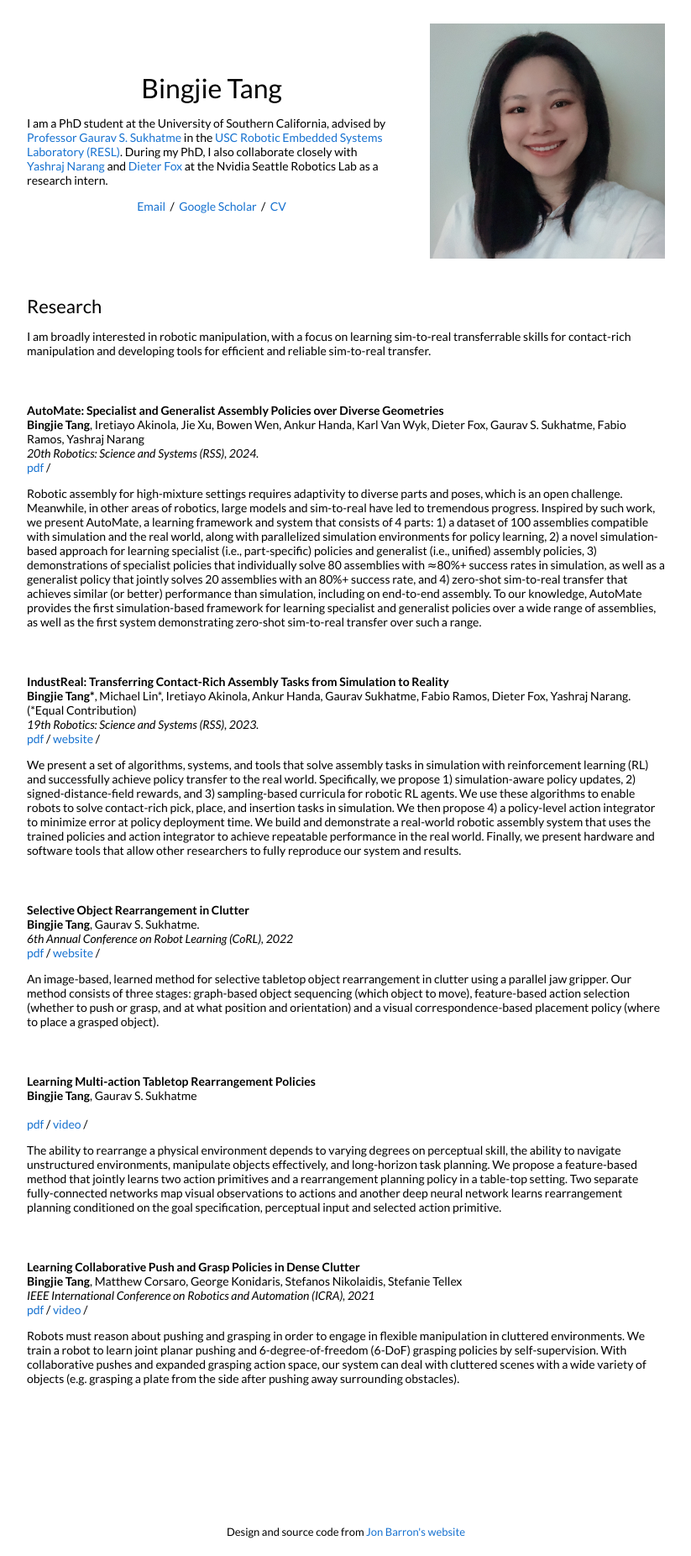
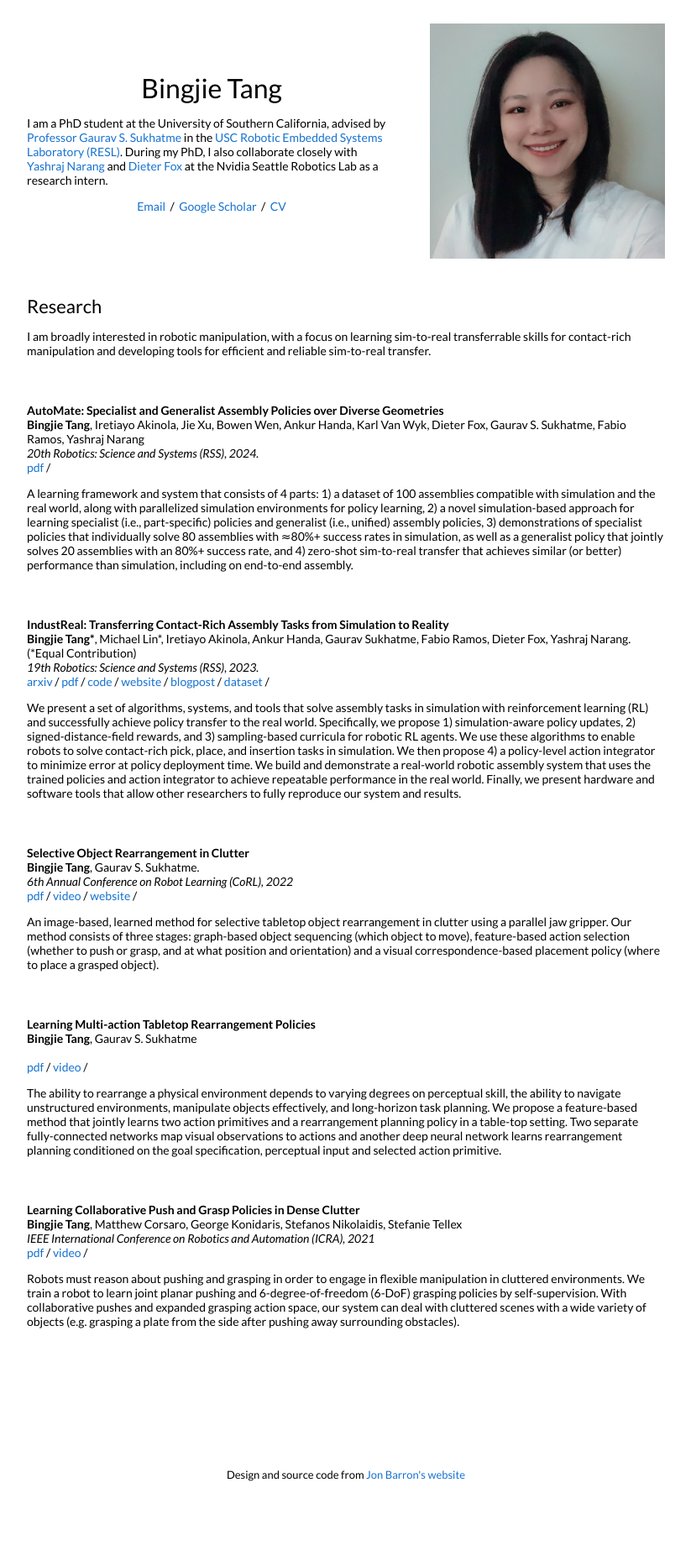
Before and after one commit to bingjietang718/bingjietang718.github.io, a Jekyll site: the page built from _posts/2024-05-18-rss.markdown, in a window 1280 px wide. Shown: the whole page at 84% size, without its empty margins (228-1051 px from the left). Built offline with Jekyll 4.4.1, drawn with Linux system fonts in a browser that asks for light colours; after the commit the page ends 1785 px from its top, so only the background shows below that.

Commit message:
update paper info

```diff
--- a/_layouts/default.html
+++ b/_layouts/default.html
@@ -86,6 +86,12 @@
               {% endif %}
               {% if post.website %}
               <a href="{{post.website}}">website</a> /
+              {% endif %}
+              {% if post.blogpost %}
+              <a href="{{post.blogpost}}">blogpost</a> /
+              {% endif %}
+              {% if post.dataset %}
+              <a href="{{post.dataset}}">dataset</a> /
               {% endif %}
               {% if post.poster %}
               <a href="{{post.poster}}">poster</a> /
--- a/_posts/2022-12-14-corl.markdown
+++ b/_posts/2022-12-14-corl.markdown
@@ -7,6 +7,7 @@ categories: research
 authors: "<strong>Bingjie Tang</strong>, Gaurav S. Sukhatme."
 venue: "6th Annual Conference on Robot Learning (CoRL), 2022"
 pdf: /pdfs/corl2022.pdf
+video: https://www.youtube.com/watch?v=2KGBUB-SOKc
 website: https://sites.google.com/view/selective-rearrangement
 ---
 An image-based, learned method for selective tabletop object rearrangement in clutter using a parallel jaw gripper. Our method consists of three stages: graph-based object sequencing (which object to move), feature-based action selection (whether to push or grasp, and at what position and orientation) and a visual correspondence-based placement policy (where to place a grasped object).
--- a/_posts/2023-04-28-rss.markdown
+++ b/_posts/2023-04-28-rss.markdown
@@ -7,6 +7,10 @@ categories: research
 authors: "<strong>Bingjie Tang&#42;</strong>, Michael Lin&#42;, Iretiayo Akinola, Ankur Handa, Gaurav Sukhatme, Fabio Ramos, Dieter Fox, Yashraj Narang. (&#42;Equal Contribution)"
 venue: "19th Robotics: Science and Systems (RSS), 2023."
 pdf: /pdfs/rss2023.pdf
+arxiv: https://arxiv.org/abs/2305.17110
+blogpost: https://developer.nvidia.com/blog/transferring-industrial-robot-assembly-tasks-from-simulation-to-reality/
+dataset: https://github.com/NVlabs/industrealkit
+code: https://github.com/NVIDIA-Omniverse/IsaacGymEnvs/blob/main/docs/industreal.md
 website: https://sites.google.com/nvidia.com/industreal
 ---
 We present a set of algorithms, systems, and tools that solve assembly tasks in simulation with reinforcement learning (RL) and successfully achieve policy transfer to the real world. Specifically, we propose 1) simulation-aware policy updates, 2) signed-distance-field rewards, and 3) sampling-based curricula for robotic RL agents. We use these algorithms to enable robots to solve contact-rich pick, place, and insertion tasks in simulation. We then propose 4) a policy-level action integrator to minimize error at policy deployment time. We build and demonstrate a real-world robotic assembly system that uses the trained policies and action integrator to achieve repeatable performance in the real world. Finally, we present hardware and software tools that allow other researchers to fully reproduce our system and results.
--- a/_posts/2024-05-18-rss.markdown
+++ b/_posts/2024-05-18-rss.markdown
@@ -9,4 +9,4 @@ venue: "20th Robotics: Science and Systems (RSS), 2024."
 pdf: /pdfs/rss2024.pdf
 # website: https://sites.google.com/nvidia.com/industreal
 ---
-Robotic assembly for high-mixture settings requires adaptivity to diverse parts and poses, which is an open challenge. Meanwhile, in other areas of robotics, large models and sim-to-real have led to tremendous progress. Inspired by such work, we present AutoMate, a learning framework and system that consists of 4 parts: 1) a dataset of 100 assemblies compatible with simulation and the real world, along with parallelized simulation environments for policy learning, 2) a novel simulation-based approach for learning specialist (i.e., part-specific) policies and generalist (i.e., unified) assembly policies, 3) demonstrations of specialist policies that individually solve 80 assemblies with ≈80%+ success rates in simulation, as well as a generalist policy that jointly solves 20 assemblies with an 80%+ success rate, and 4) zero-shot sim-to-real transfer that achieves similar (or better) performance than simulation, including on end-to-end assembly. To our knowledge, AutoMate provides the first simulation-based framework for learning specialist and generalist policies over a wide range of assemblies, as well as the first system demonstrating zero-shot sim-to-real transfer over such a range.
+A learning framework and system that consists of 4 parts: 1) a dataset of 100 assemblies compatible with simulation and the real world, along with parallelized simulation environments for policy learning, 2) a novel simulation-based approach for learning specialist (i.e., part-specific) policies and generalist (i.e., unified) assembly policies, 3) demonstrations of specialist policies that individually solve 80 assemblies with ≈80%+ success rates in simulation, as well as a generalist policy that jointly solves 20 assemblies with an 80%+ success rate, and 4) zero-shot sim-to-real transfer that achieves similar (or better) performance than simulation, including on end-to-end assembly.
```
